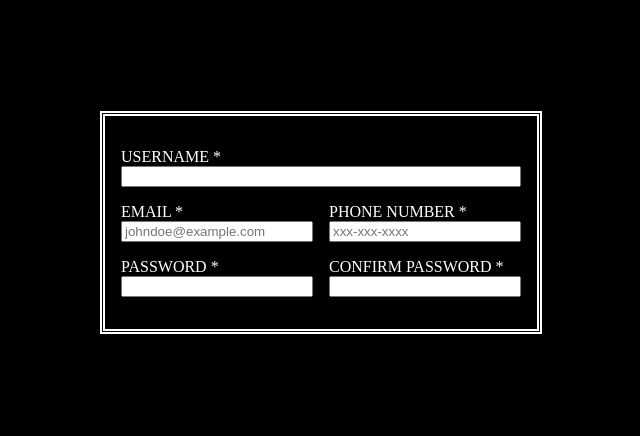
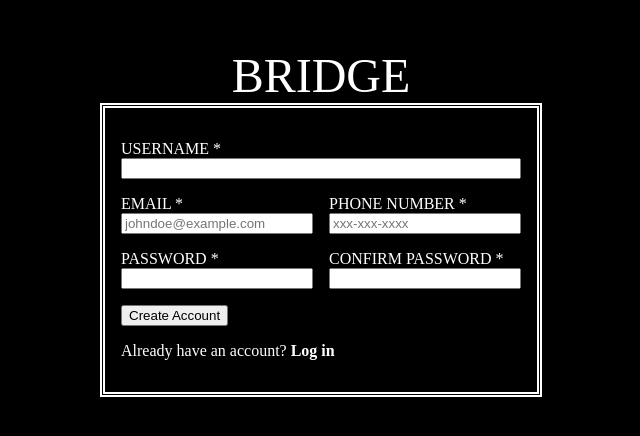
Before and after one commit to Nick676191/bridge-goal-based-app, a plain HTML site: page pages/sign-up.html in a window 1280 px wide. Shown: the part 178-614 px from the top of the page, without its empty margins (319-959 px from the left). Drawn offline with Linux system fonts and the light colour scheme.

Commit message:
Finish initial styling of sign-up page

```diff
--- a/pages/sign-up.css
+++ b/pages/sign-up.css
@@ -1,10 +1,20 @@
 body {
     display: flex;
+    flex-direction: column;
     justify-content: center;
+    align-items: center;
     height: 100vh;
     margin: 0;
     padding: 0;
     background-color: black;
+    color: white;
+}
+
+.title > a {
+    font-size: 3rem;
+    color: white;
+    margin-bottom: 0.5rem;
+    text-decoration: none;
 }
 
 .form-container {
@@ -31,5 +41,10 @@ section > div {
 
 label {
     font-size: 1rem;
+}
+
+p > a {
     color: white;
+    font-weight: bolder;
+    text-decoration: none;
 }
--- a/pages/sign-up.html
+++ b/pages/sign-up.html
@@ -7,6 +7,7 @@
     <link rel="stylesheet" href="./sign-up.css">
 </head>
 <body>
+    <span class="title"><a href="../index.html">BRIDGE</a></span>
     <div class="form-container">
         <form id="sign-up" action="" method="POST">
             <section class="account-name">
@@ -35,6 +36,8 @@
                     <input id="second-pass" name="finish-password" type="password" minlength="5" maxlength="30" required>
                 </div>
             </section>
+            <button type="submit">Create Account</button>
+            <p>Already have an account? <a href="./login.html">Log in</a></p>
         </form>
     </div>
 </body>
```
